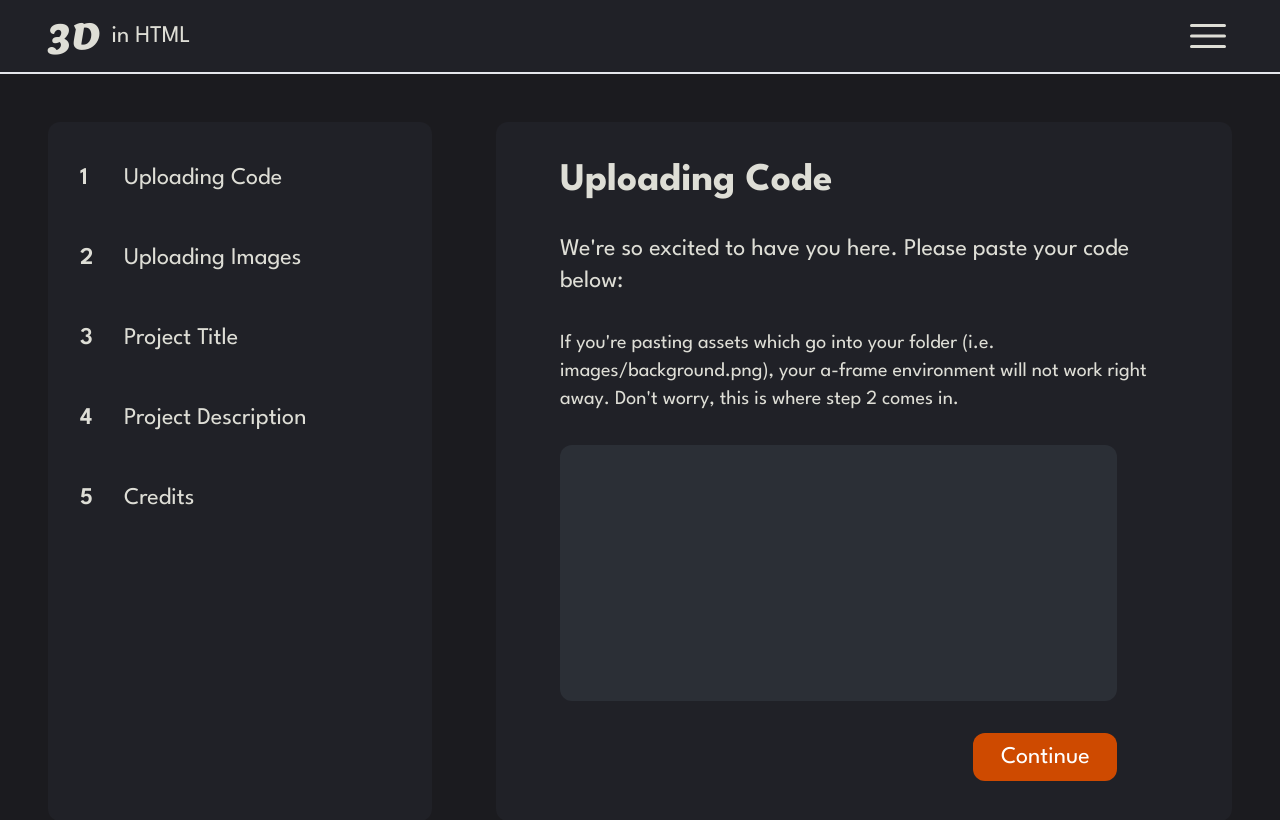
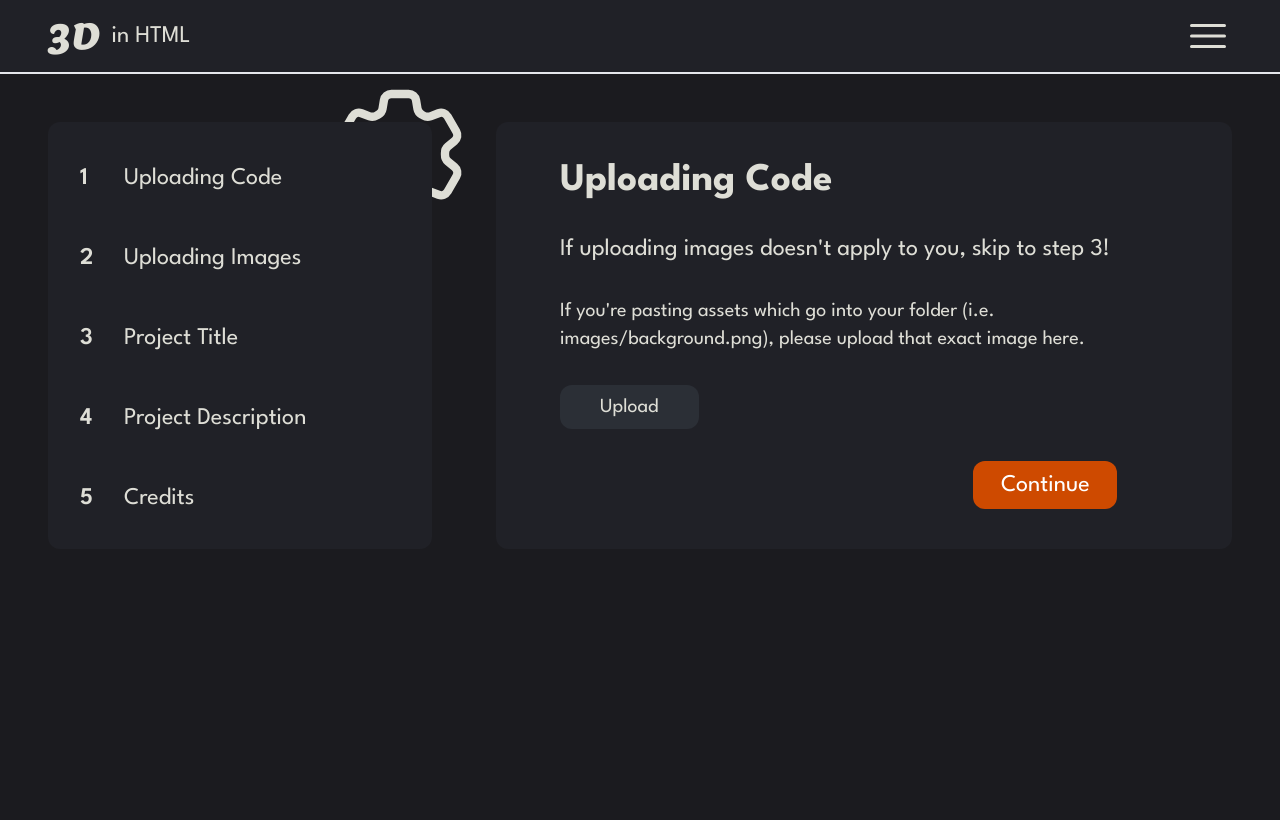
Before and after one commit to Larry-Larriee/3DinHTML, a React (Vite) app in the folder my-app/: page /contribute in a window 1280 px wide. Built offline with nearby package versions, Linux system fonts and the light colour scheme.

Commit message:
upload image
created the upload image UI that will let the user select the 3d image asset from their project

```diff
--- /dev/null
+++ b/my-app/src/components/helper/UploadCode.jsx
@@ -0,0 +1,40 @@
+import React from "react";
+import PropTypes from "prop-types";
+
+UploadCode.propTypes = {
+  changeUserAframe: PropTypes.func.isRequired,
+  textAreaAframeRef: PropTypes.object.isRequired,
+};
+
+// UploadCode component is used specifically for the contribute page
+export default function UploadCode({ changeUserAframe, textAreaAframeRef }) {
+  return (
+    <>
+      <section className="bg-prim-2 flex w-full min-h-96 px-16 py-10 flex-col gap-8 rounded-xl">
+        <h1 className="font-bold text-4xxl text-prim-1 font-league">
+          Uploading Code
+        </h1>
+        <p className="font-league text-prim-1 text-2xl">
+          We&apos;re so excited to have you here. Please paste your code below:
+        </p>
+        <p className="font-league text-prim-1 text-xl">
+          If you&apos;re pasting assets which go into your folder (i.e.
+          images/background.png), your a-frame environment will not work right
+          away. Don&apos;t worry, this is where step 2 comes in.
+        </p>
+
+        <textarea
+          ref={textAreaAframeRef}
+          onChange={() => changeUserAframe()}
+          className="overflow-y-auto w-11/12 h-64 resize-none bg-prim-4 rounded-xl p-5 text-prim-1"
+        />
+
+        <div className="flex justify-end w-11/12">
+          <p className="text-2xl text-white bg-prim-5 font-league hover:cursor-pointer py-2 w-36 rounded-xl text-center">
+            Continue
+          </p>
+        </div>
+      </section>
+    </>
+  );
+}
--- /dev/null
+++ b/my-app/src/components/helper/UploadImages.jsx
@@ -0,0 +1,56 @@
+import React, { useEffect } from "react";
+import PropTypes from "prop-types";
+
+UploadImage.propTypes = {
+  imageUploadName: PropTypes.string.isRequired,
+  changeImageUploadName: PropTypes.func.isRequired,
+  imageUploadNameRef: PropTypes.object.isRequired,
+};
+
+// UploadCode component is used specifically for the contribute page
+export default function UploadImage({
+  imageUploadName,
+  changeImageUploadName,
+  imageUploadNameRef,
+}) {
+  return (
+    <>
+      <section className="bg-prim-2 flex w-full min-h-96 px-16 py-10 flex-col gap-8 rounded-xl">
+        <h1 className="font-bold text-4xxl text-prim-1 font-league">
+          Uploading Code
+        </h1>
+        <p className="font-league text-prim-1 text-2xl">
+          If uploading images doesn&apos;t apply to you, skip to step 3!
+        </p>
+        <p className="font-league text-prim-1 text-xl">
+          If you&apos;re pasting assets which go into your folder (i.e.
+          images/background.png), please upload that exact image here.
+        </p>
+
+        {/* flex items by default have both a flex-grow and flex-shrink of 1 */}
+        {/* this means it will take up all available space if possible or shrink if required */}
+        <div className="flex flex-grow-0 gap-5 items-center">
+          <input type="file" id="imageUpload" className="hidden" />
+          <label
+            htmlFor="imageUpload"
+            className="text-prim-1 text-xl font-league bg-prim-4 rounded-xl py-2 px-10 hover:scale-105 duration-200 ease-in-out transition hover:cursor-pointer"
+            onChange={() => changeImageUploadName()}
+            ref={imageUploadNameRef}
+          >
+            Upload
+          </label>
+
+          {imageUploadName && (
+            <p className="text-prim-1 font-league text-xl">{imageUploadName}</p>
+          )}
+        </div>
+
+        <div className="flex justify-end w-11/12">
+          <p className="text-2xl text-white bg-prim-5 font-league hover:cursor-pointer py-2 w-36 rounded-xl text-center">
+            Continue
+          </p>
+        </div>
+      </section>
+    </>
+  );
+}
--- a/my-app/src/pages/Contribute.jsx
+++ b/my-app/src/pages/Contribute.jsx
@@ -1,9 +1,25 @@
-import React from "react";
+import React, { useState, useEffect, useRef } from "react";
 import Navigation from "../components/Navigation";
 
 import Step from "../components/helper/Step";
+import UploadCode from "../components/helper/UploadCode";
+import UploadImage from "../components/helper/UploadImages";
 
 export default function Contribute() {
+  // let [userAframe, setUserAframe] = useState("");
+  // const textAreaAframeRef = useRef();
+
+  // const changeUserAframe = () => {
+  //   setUserAframe(textAreaAframeRef.current.value);
+  // };
+
+  let [imageUploadName, setImageUploadName] = useState(" ");
+  const imageUploadNameRef = useRef();
+
+  const changeImageUploadName = () => {
+    setImageUploadName(imageUploadNameRef.current.files[0]["name"]);
+  };
+
   return (
     <>
       <div className="flex w-full flex-col gap-12">
@@ -17,13 +33,13 @@ export default function Contribute() {
             <Step number={4} title={"Project Description"} />
             <Step number={5} title={"Credits"} />
 
-            {/* <svg
+            <svg
               xmlns="http://www.w3.org/2000/svg"
               fill="none"
-              viewBox="0 0 35 35"
-              strokeWidth={1.5}
+              viewBox="0 0 24 24"
+              strokeWidth={1.25}
               stroke="#deded6"
-              className="absolute -top-5 -right-20"
+              className="absolute w-40 -z-10 h-40 -top-12 -right-12"
             >
               <path
                 strokeLinecap="round"
@@ -35,31 +51,19 @@ export default function Contribute() {
                 strokeLinejoin="round"
                 d="M15 12a3 3 0 1 1-6 0 3 3 0 0 1 6 0Z"
               />
-            </svg> */}
+            </svg>
           </article>
 
-          <section className="bg-prim-2 flex w-full min-h-96 px-16 py-10 flex-col gap-8 rounded-xl">
-            <h1 className="font-bold text-4xxl text-prim-1 font-league">
-              Uploading Code
-            </h1>
-            <p className="font-league text-prim-1 text-2xl">
-              We&apos;re so excited to have you here. Please paste your code
-              below:
-            </p>
-            <p className="font-league text-prim-1 text-xl">
-              If you&apos;re pasting assets which go into your folder (i.e.
-              images/background.png), your a-frame environment will not work
-              right away. Don&apos;t worry, this is where step 2 comes in.
-            </p>
+          {/* <UploadCode
+            changeUserAframe={changeUserAframe}
+            textAreaAframeRef={textAreaAframeRef}
+          /> */}
 
-            <textarea className="overflow-y-auto w-11/12 h-64 resize-none bg-prim-4 rounded-xl" />
-
-            <div className="flex justify-end w-11/12">
-              <p className="text-2xl text-white bg-prim-5 font-league hover:cursor-pointer py-2 w-36 rounded-xl text-center">
-                Continue
-              </p>
-            </div>
-          </section>
+          <UploadImage
+            changeImageUploadName={changeImageUploadName}
+            imageUploadNameRef={imageUploadNameRef}
+            imageUploadName={imageUploadName}
+          />
         </div>
       </div>
     </>
```
